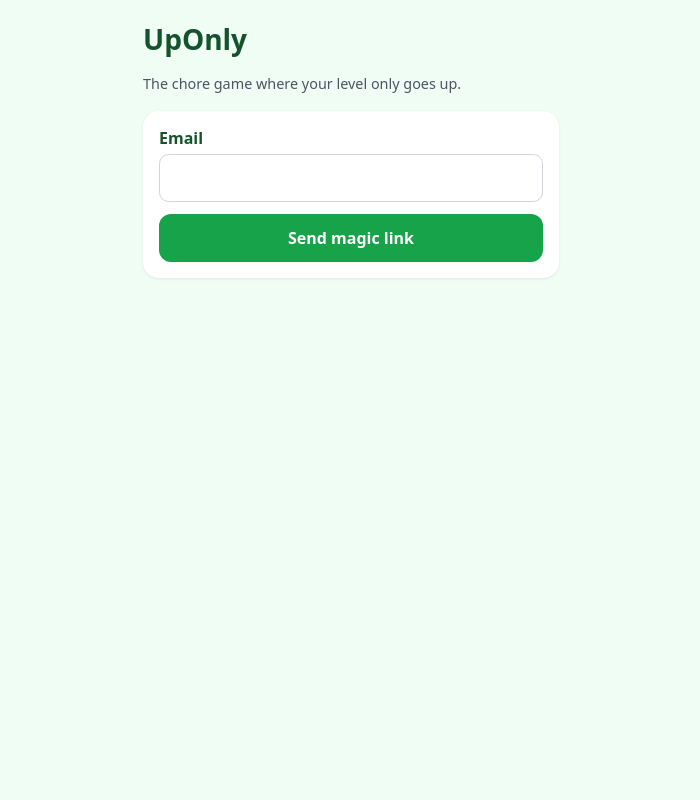
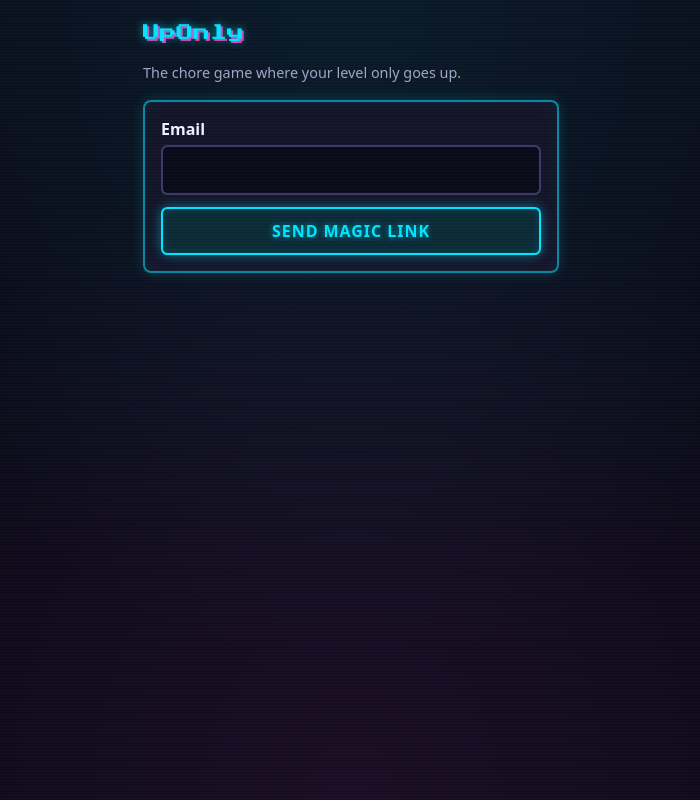
Before and after one commit to marlandoj/uponly, a Next.js app: page /login in a window 1280 px wide. Shown: the whole page, without its empty margins (289-989 px from the left). Built offline with nearby package versions, Linux system fonts and the light colour scheme.

Commit message:
UPONLY-1 theme: retro arcade reskin (neon, pixel, bold)

```diff
--- a/app/globals.css
+++ b/app/globals.css
@@ -1,22 +1,49 @@
 :root {
-  --brand: #16a34a;
-  --brand-dark: #15803d;
-  --bg: #f0fdf4;
-  --card: #ffffff;
-  --text: #14532d;
-  --muted: #4b5563;
-  --error: #b91c1c;
-  color-scheme: light;
+  --bg: #0a0a18;
+  --card: #141428;
+  --card-2: #1b1b36;
+  --track: #22223f;
+  --text: #eef0ff;
+  --muted: #a3a3c8;
+  --cyan: #00e5ff;
+  --magenta: #ff2fb3;
+  --lime: #7dff2a;
+  --error: #ff5d5d;
+  --brand: var(--cyan);
+  --brand-dark: #00b8d4;
+  --pixel: var(--font-pixel), "Press Start 2P", ui-monospace, monospace;
+  color-scheme: dark;
 }
 
 * { box-sizing: border-box; }
 
 body {
   margin: 0;
-  background: var(--bg);
+  min-height: 100vh;
+  background:
+    radial-gradient(ellipse at top, rgb(0 229 255 / 0.08), transparent 60%),
+    radial-gradient(ellipse at bottom, rgb(255 47 179 / 0.07), transparent 60%),
+    var(--bg);
+  background-attachment: fixed;
   color: var(--text);
   font-family: system-ui, -apple-system, "Segoe UI", Roboto, sans-serif;
   -webkit-text-size-adjust: 100%;
+}
+
+/* CRT scanlines — decorative only, never intercepts taps */
+body::after {
+  content: "";
+  position: fixed;
+  inset: 0;
+  pointer-events: none;
+  z-index: 100;
+  background: repeating-linear-gradient(
+    to bottom,
+    rgb(255 255 255 / 0.025) 0,
+    rgb(255 255 255 / 0.025) 1px,
+    transparent 1px,
+    transparent 3px
+  );
 }
 
 .shell {
@@ -28,18 +55,34 @@ body {
   gap: 1rem;
 }
 
-h1 { margin: 0; font-size: 1.75rem; }
-h2 { margin: 0 0 0.5rem; font-size: 1.15rem; }
+h1, h2, fieldset.card legend { font-family: var(--pixel); font-weight: 400; line-height: 1.6; }
+h1 {
+  margin: 0;
+  font-size: 1.05rem;
+  color: var(--cyan);
+  text-shadow: 0 0 8px rgb(0 229 255 / 0.7), 2px 2px 0 var(--magenta);
+}
+h2 {
+  margin: 0 0 0.5rem;
+  font-size: 0.8rem;
+  color: var(--magenta);
+  text-shadow: 0 0 6px rgb(255 47 179 / 0.6);
+}
 p { margin: 0; line-height: 1.45; }
 
 .card {
   background: var(--card);
-  border-radius: 1rem;
+  border: 2px solid rgb(0 229 255 / 0.55);
+  border-radius: 0.5rem;
   padding: 1rem;
-  box-shadow: 0 1px 3px rgb(0 0 0 / 0.08);
+  box-shadow: 0 0 14px rgb(0 229 255 / 0.18), inset 0 0 18px rgb(0 229 255 / 0.05);
   display: flex;
   flex-direction: column;
   gap: 0.75rem;
+}
+.card:nth-of-type(even) {
+  border-color: rgb(255 47 179 / 0.55);
+  box-shadow: 0 0 14px rgb(255 47 179 / 0.18), inset 0 0 18px rgb(255 47 179 / 0.05);
 }
 
 label { display: flex; flex-direction: column; gap: 0.35rem; font-weight: 600; }
@@ -48,32 +91,57 @@ input {
   font: inherit;
   font-size: 1rem; /* >=16px stops iOS zoom-on-focus */
   padding: 0.75rem;
-  border: 1px solid #d1d5db;
-  border-radius: 0.6rem;
+  background: var(--bg);
+  color: var(--text);
+  border: 2px solid #3a3a66;
+  border-radius: 0.4rem;
+  accent-color: var(--magenta);
 }
+input:focus { outline: none; border-color: var(--cyan); box-shadow: 0 0 10px rgb(0 229 255 / 0.5); }
 
 button {
   font: inherit;
-  font-weight: 700;
+  font-weight: 800;
+  text-transform: uppercase;
+  letter-spacing: 0.06em;
   min-height: 3rem;
-  border: 0;
-  border-radius: 0.75rem;
-  background: var(--brand);
-  color: #fff;
+  border: 2px solid var(--cyan);
+  border-radius: 0.4rem;
+  background: #0b2a36;
+  color: var(--cyan);
+  text-shadow: 0 0 6px rgb(0 229 255 / 0.6);
+  box-shadow: 0 0 12px rgb(0 229 255 / 0.45), inset 0 0 10px rgb(0 229 255 / 0.15);
   cursor: pointer;
+  transition: background 0.1s, color 0.1s, box-shadow 0.1s;
 }
-button:active { background: var(--brand-dark); }
-button.secondary { background: transparent; color: var(--muted); min-height: 2.5rem; }
+button:active {
+  background: var(--cyan);
+  color: var(--bg);
+  text-shadow: none;
+  box-shadow: 0 0 22px rgb(0 229 255 / 0.85);
+}
+button.secondary {
+  background: transparent;
+  color: var(--muted);
+  min-height: 2.5rem;
+  border: 1px solid rgb(163 163 200 / 0.35);
+  text-shadow: none;
+  box-shadow: none;
+}
+button.secondary:active { background: rgb(163 163 200 / 0.15); color: var(--text); box-shadow: none; }
 
 .muted { color: var(--muted); font-size: 0.9rem; }
-.error { color: var(--error); font-weight: 600; }
-.notice { color: var(--brand-dark); font-weight: 600; }
+.error { color: var(--error); font-weight: 600; text-shadow: 0 0 6px rgb(255 93 93 / 0.4); }
+.notice { color: var(--lime); font-weight: 600; text-shadow: 0 0 6px rgb(125 255 42 / 0.45); }
 
 .code {
-  font-family: ui-monospace, monospace;
-  font-size: 2rem;
-  letter-spacing: 0.3em;
+  font-family: var(--pixel);
+  font-size: 1.4rem;
+  line-height: 1.6;
+  letter-spacing: 0.2em;
   text-align: center;
+  color: var(--lime);
+  text-shadow: 0 0 10px rgb(125 255 42 / 0.75);
 }
 
 ul.roster { list-style: none; margin: 0; padding: 0; display: flex; flex-direction: column; gap: 0.5rem; }
@@ -84,69 +152,146 @@ a.button {
   align-items: center;
   justify-content: center;
   min-height: 3rem;
-  border-radius: 0.75rem;
-  background: var(--brand);
-  color: #fff;
-  font-weight: 700;
+  border: 2px solid var(--cyan);
+  border-radius: 0.4rem;
+  background: #0b2a36;
+  color: var(--cyan);
+  font-weight: 800;
+  text-transform: uppercase;
+  letter-spacing: 0.06em;
   text-decoration: none;
+  text-shadow: 0 0 6px rgb(0 229 255 / 0.6);
+  box-shadow: 0 0 12px rgb(0 229 255 / 0.45), inset 0 0 10px rgb(0 229 255 / 0.15);
 }
+a.button:active { background: var(--cyan); color: var(--bg); text-shadow: none; box-shadow: 0 0 22px rgb(0 229 255 / 0.85); }
 .center { text-align: center; }
-button:disabled { opacity: 0.55; cursor: not-allowed; }
+button:disabled { opacity: 0.45; cursor: not-allowed; box-shadow: none; }
 
 /* Quest picker */
 .quest-list { display: flex; flex-direction: column; gap: 1rem; }
-fieldset.card { border: 0; margin: 0; }
-fieldset.card legend { font-weight: 700; font-size: 1.15rem; float: left; width: 100%; margin-bottom: 0.25rem; }
+fieldset.card { margin: 0; }
+fieldset.card legend {
+  font-size: 0.8rem;
+  color: var(--cyan);
+  text-shadow: 0 0 6px rgb(0 229 255 / 0.6);
+  float: left;
+  width: 100%;
+  margin-bottom: 0.25rem;
+}
 label.choice { flex-direction: row; align-items: center; gap: 0.6rem; font-weight: 500; min-height: 2.5rem; }
 label.choice input { width: 1.25rem; height: 1.25rem; padding: 0; }
 button.sticky {
   position: sticky;
   bottom: calc(0.75rem + env(safe-area-inset-bottom));
-  box-shadow: 0 4px 12px rgb(0 0 0 / 0.15);
+  background: #0b2a36;
+  box-shadow: 0 0 16px rgb(0 229 255 / 0.6), 0 6px 18px rgb(0 0 0 / 0.6);
 }
+button.sticky:active { background: var(--cyan); }
 
 /* Quest run */
 .camera { display: flex; flex-direction: column; gap: 0.75rem; }
-.camera video { width: 100%; border-radius: 0.75rem; background: #000; aspect-ratio: 3 / 4; object-fit: cover; }
+.camera video {
+  width: 100%;
+  border-radius: 0.4rem;
+  background: #000;
+  aspect-ratio: 3 / 4;
+  object-fit: cover;
+  border: 2px solid rgb(0 229 255 / 0.5);
+}
 .hidden { display: none; }
 .timer {
-  font-family: ui-monospace, monospace;
-  font-size: 2.75rem;
-  font-weight: 700;
+  font-family: var(--pixel);
+  font-size: 2rem;
+  line-height: 1.6;
+  font-weight: 400;
   text-align: center;
   font-variant-numeric: tabular-nums;
+  color: var(--lime);
+  text-shadow: 0 0 12px rgb(125 255 42 / 0.8);
 }
-.progress { height: 0.6rem; border-radius: 999px; background: #dcfce7; overflow: hidden; }
-.progress > div { height: 100%; background: var(--brand); transition: width 0.5s linear; }
+.progress {
+  height: 0.75rem;
+  border-radius: 2px;
+  background: var(--track);
+  border: 1px solid #34345e;
+  overflow: hidden;
+}
+.progress > div {
+  height: 100%;
+  background: linear-gradient(90deg, var(--cyan), var(--lime));
+  box-shadow: 0 0 10px rgb(0 229 255 / 0.8);
+  transition: width 0.5s linear;
+}
 
 /* AI progress check */
-.verdict { border-radius: 0.75rem; padding: 0.75rem; display: flex; flex-direction: column; gap: 0.25rem; }
-.verdict.pass { background: #dcfce7; }
-.verdict.photo { background: #f3f4f6; }
+.verdict { border-radius: 0.4rem; padding: 0.75rem; display: flex; flex-direction: column; gap: 0.25rem; }
+.verdict.pass { background: rgb(125 255 42 / 0.1); border: 1px solid rgb(125 255 42 / 0.6); box-shadow: 0 0 10px rgb(125 255 42 / 0.25); }
+.verdict.photo { background: var(--card-2); border: 1px solid #3a3a66; }
 
 /* Celebration */
-a.button.secondary { background: #dcfce7; color: var(--brand-dark); }
+a.button.secondary {
+  background: #2a0b22;
+  color: var(--magenta);
+  border-color: var(--magenta);
+  text-shadow: 0 0 6px rgb(255 47 179 / 0.6);
+  box-shadow: 0 0 12px rgb(255 47 179 / 0.4), inset 0 0 10px rgb(255 47 179 / 0.15);
+}
+a.button.secondary:active { background: var(--magenta); color: var(--bg); text-shadow: none; }
 .share { align-items: center; }
-.share .muted a { color: var(--brand-dark); word-break: break-all; }
-img.qr { width: 13.75rem; height: 13.75rem; image-rendering: pixelated; background: #fff; }
+.share .muted a { color: var(--cyan); word-break: break-all; }
+img.qr {
+  width: 13.75rem;
+  height: 13.75rem;
+  image-rendering: pixelated;
+  background: #fff;
+  border-radius: 0.25rem;
+  box-shadow: 0 0 0 4px #fff, 0 0 18px rgb(0 229 255 / 0.6);
+}
 .photos { display: grid; grid-template-columns: 1fr 1fr; gap: 0.5rem; }
 .photos figure { margin: 0; display: flex; flex-direction: column; gap: 0.25rem; text-align: center; }
 .photos img, .photo-missing {
   width: 100%;
   aspect-ratio: 3 / 4;
   object-fit: cover;
-  border-radius: 0.6rem;
-  background: #f3f4f6;
+  border-radius: 0.4rem;
+  background: var(--card-2);
+  border: 1px solid #3a3a66;
 }
 .photo-missing { display: flex; align-items: center; justify-content: center; color: var(--muted); font-size: 0.85rem; }
 .photos figcaption { font-size: 0.85rem; font-weight: 600; }
 .ratings { display: flex; flex-direction: column; gap: 0.5rem; }
 .ratings button { font-size: 1.1rem; }
-.ratings button:nth-child(2) { background: #0d9488; }
-.ratings button:nth-child(3) { background: #ca8a04; }
+.ratings button:nth-child(2) {
+  background: #2a0b22;
+  color: var(--magenta);
+  border-color: var(--magenta);
+  text-shadow: 0 0 6px rgb(255 47 179 / 0.6);
+  box-shadow: 0 0 12px rgb(255 47 179 / 0.45), inset 0 0 10px rgb(255 47 179 / 0.15);
+}
+.ratings button:nth-child(2):active { background: var(--magenta); color: var(--bg); }
+.ratings button:nth-child(3) {
+  background: #172a0b;
+  color: var(--lime);
+  border-color: var(--lime);
+  text-shadow: 0 0 6px rgb(125 255 42 / 0.6);
+  box-shadow: 0 0 12px rgb(125 255 42 / 0.45), inset 0 0 10px rgb(125 255 42 / 0.15);
+}
+.ratings button:nth-child(3):active { background: var(--lime); color: var(--bg); }
 .celebrate { text-align: center; }
-.level-tick { font-weight: 600; }
-.level-tick .to { display: inline-block; color: var(--brand); animation: tick 0.8s ease-out 0.2s both; }
+.level-tick {
+  font-family: var(--pixel);
+  font-size: 1rem;
+  line-height: 1.8;
+  color: var(--cyan);
+  text-shadow: 0 0 8px rgb(0 229 255 / 0.6);
+}
+.level-tick .to {
+  display: inline-block;
+  font-size: 1.6rem;
+  color: var(--lime);
+  text-shadow: 0 0 12px rgb(125 255 42 / 0.9), 0 0 24px rgb(125 255 42 / 0.5);
+  animation: tick 0.8s ease-out 0.2s both;
+}
 @keyframes tick {
   0% { transform: translateY(0.6em) scale(0.6); opacity: 0; }
   60% { transform: translateY(-0.15em) scale(1.25); opacity: 1; }
@@ -154,15 +299,27 @@ img.qr { width: 13.75rem; height: 13.75rem; image-rendering: pixelated; backgrou
 }
 .boss-defeated, .badge {
   font-weight: 700;
-  border-radius: 0.75rem;
+  border-radius: 0.4rem;
   padding: 0.6rem;
   animation: tick 0.8s ease-out both;
 }
-.boss-defeated { background: #fef3c7; color: #92400e; }
-.badge { background: #ede9fe; color: #5b21b6; }
+.boss-defeated {
+  background: rgb(255 214 0 / 0.1);
+  color: #ffd84d;
+  border: 2px solid #ffd84d;
+  text-shadow: 0 0 8px rgb(255 216 77 / 0.7);
+  box-shadow: 0 0 16px rgb(255 216 77 / 0.45);
+}
+.badge {
+  background: rgb(255 47 179 / 0.1);
+  color: var(--magenta);
+  border: 2px solid var(--magenta);
+  text-shadow: 0 0 8px rgb(255 47 179 / 0.7);
+  box-shadow: 0 0 16px rgb(255 47 179 / 0.45);
+}
 .boss { display: flex; flex-direction: column; gap: 0.35rem; text-align: left; }
-.boss-hp { background: #fee2e2; }
-.boss-hp > div { background: #dc2626; }
+.boss-hp { background: #2a1018; border-color: #5a2030; }
+.boss-hp > div { background: linear-gradient(90deg, #ff2f5d, var(--error)); box-shadow: 0 0 10px rgb(255 93 93 / 0.8); }
 @media (prefers-reduced-motion: reduce) {
   .level-tick .to, .boss-defeated, .badge { animation: none; }
 }
@@ -170,6 +327,6 @@ img.qr { width: 13.75rem; height: 13.75rem; image-rendering: pixelated; backgrou
 /* Leaderboard */
 ol.leaderboard { list-style: none; margin: 0; padding: 0; display: flex; flex-direction: column; gap: 0.5rem; }
 ol.leaderboard li { display: flex; gap: 0.75rem; align-items: baseline; }
-ol.leaderboard .rank { min-width: 2rem; text-align: center; }
+ol.leaderboard .rank { min-width: 2rem; text-align: center; font-family: var(--pixel); font-size: 0.75rem; color: var(--lime); text-shadow: 0 0 6px rgb(125 255 42 / 0.6); }
 ol.leaderboard .who { flex: 1; }
-ol.leaderboard .stats { white-space: nowrap; }
+ol.leaderboard .stats { white-space: nowrap; color: var(--cyan); }
--- a/app/layout.tsx
+++ b/app/layout.tsx
@@ -1,5 +1,8 @@
 import type { Metadata, Viewport } from "next";
+import { Press_Start_2P } from "next/font/google";
 import "./globals.css";
+
+const pixel = Press_Start_2P({ weight: "400", subsets: ["latin"], display: "swap", variable: "--font-pixel" });
 
 export const metadata: Metadata = {
   title: "UpOnly",
@@ -9,7 +12,7 @@ export const metadata: Metadata = {
 };
 
 export const viewport: Viewport = {
-  themeColor: "#16a34a",
+  themeColor: "#0a0a18",
   width: "device-width",
   initialScale: 1,
   viewportFit: "cover",
@@ -17,7 +20,7 @@ export const viewport: Viewport = {
 
 export default function RootLayout({ children }: { children: React.ReactNode }) {
   return (
-    <html lang="en">
+    <html lang="en" className={pixel.variable}>
       <body>
         <main className="shell">{children}</main>
       </body>
--- a/app/manifest.ts
+++ b/app/manifest.ts
@@ -10,8 +10,8 @@ export default function manifest(): MetadataRoute.Manifest {
     scope: "/",
     display: "standalone",
     orientation: "portrait",
-    background_color: "#f0fdf4",
-    theme_color: "#16a34a",
+    background_color: "#0a0a18",
+    theme_color: "#0a0a18",
     icons: [
       { src: "/icons/icon-192.png", sizes: "192x192", type: "image/png", purpose: "any" },
       { src: "/icons/icon-512.png", sizes: "512x512", type: "image/png", purpose: "any" },
```
